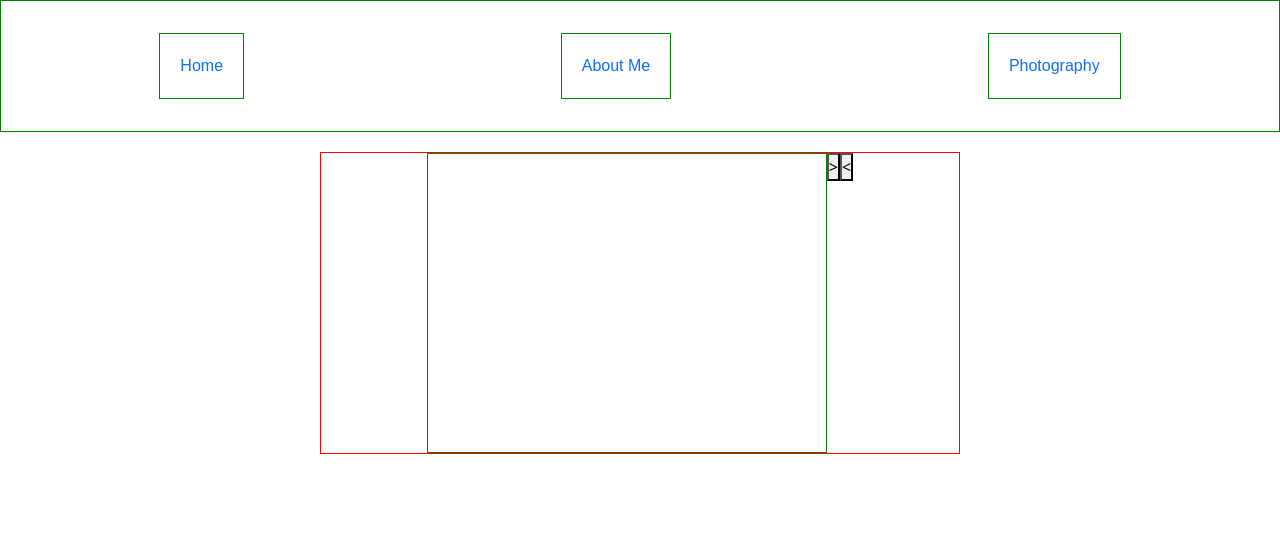
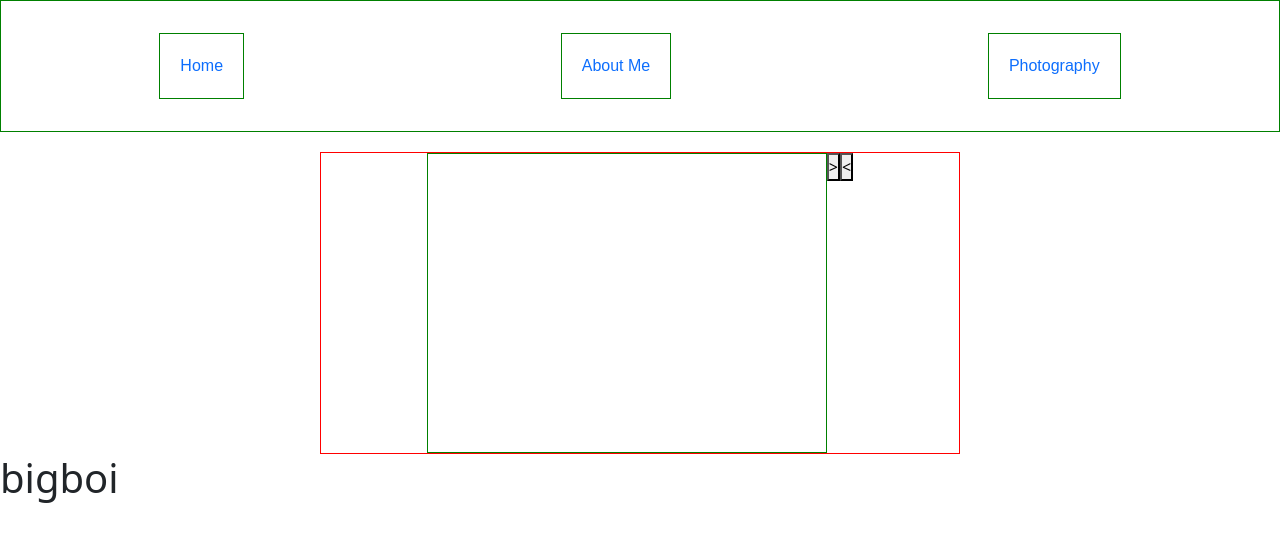
Before and after one commit to AdiP1353/Website, a plain HTML site: page aboutme.html in a window 1280 px wide. Drawn offline with nearby package versions, Linux system fonts and the light colour scheme; a web font is replaced by a local one.

Commit message:
Added bigboi text

```diff
--- a/aboutme.html
+++ b/aboutme.html
@@ -40,6 +40,7 @@
         </div>
         </div>
         </div>
+        <h1>bigboi</h1>
 
     </section>
 
```
